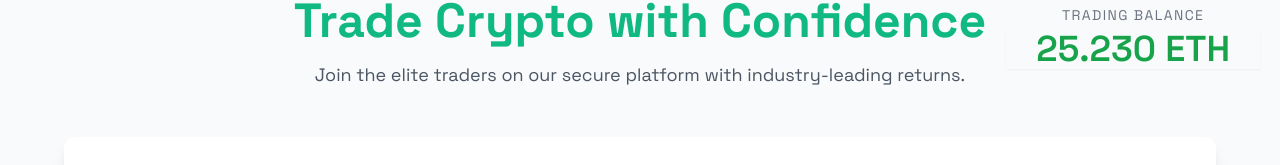
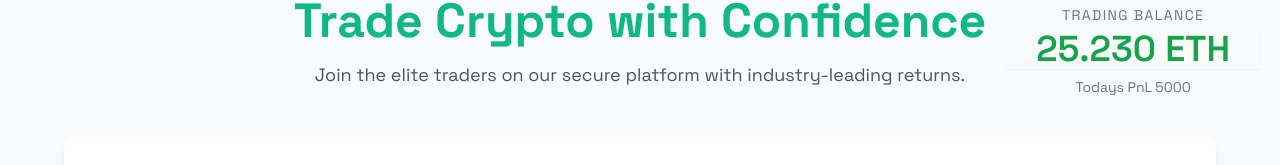
Before and after one commit to Anoyon001/4321, a plain HTML site: page index.html in a window 1280 px wide. Shown: the part 179-344 px from the top of the page. Drawn offline with nearby package versions, Linux system fonts and the light colour scheme; a script that the page names is missing.

Commit message:
Update index.html

```diff
--- a/index.html
+++ b/index.html
@@ -248,6 +248,7 @@
     <div class="balance-display mt-6 text-center">
         <p class="text-gray-500 text-sm mb-1 uppercase tracking-widest">Trading Balance</p>
         <p id="tradingBalance" class="text-3xl md:text-4xl font-semibold text-green-600 shadow-sm">25.230 ETH</p>
+        <p class="text-gray-500 mt-2 text-sm">Todays PnL 5000</p>
     </div>
 </div>
 
```
